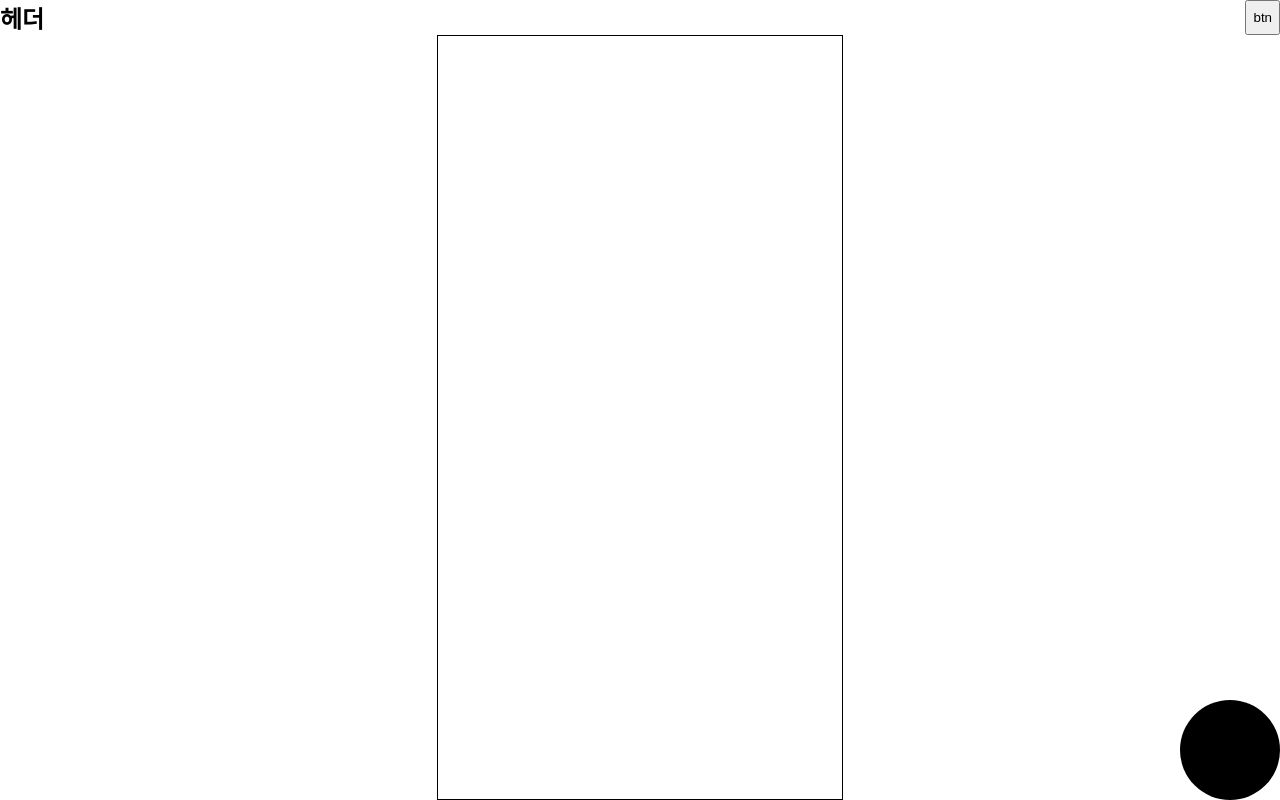
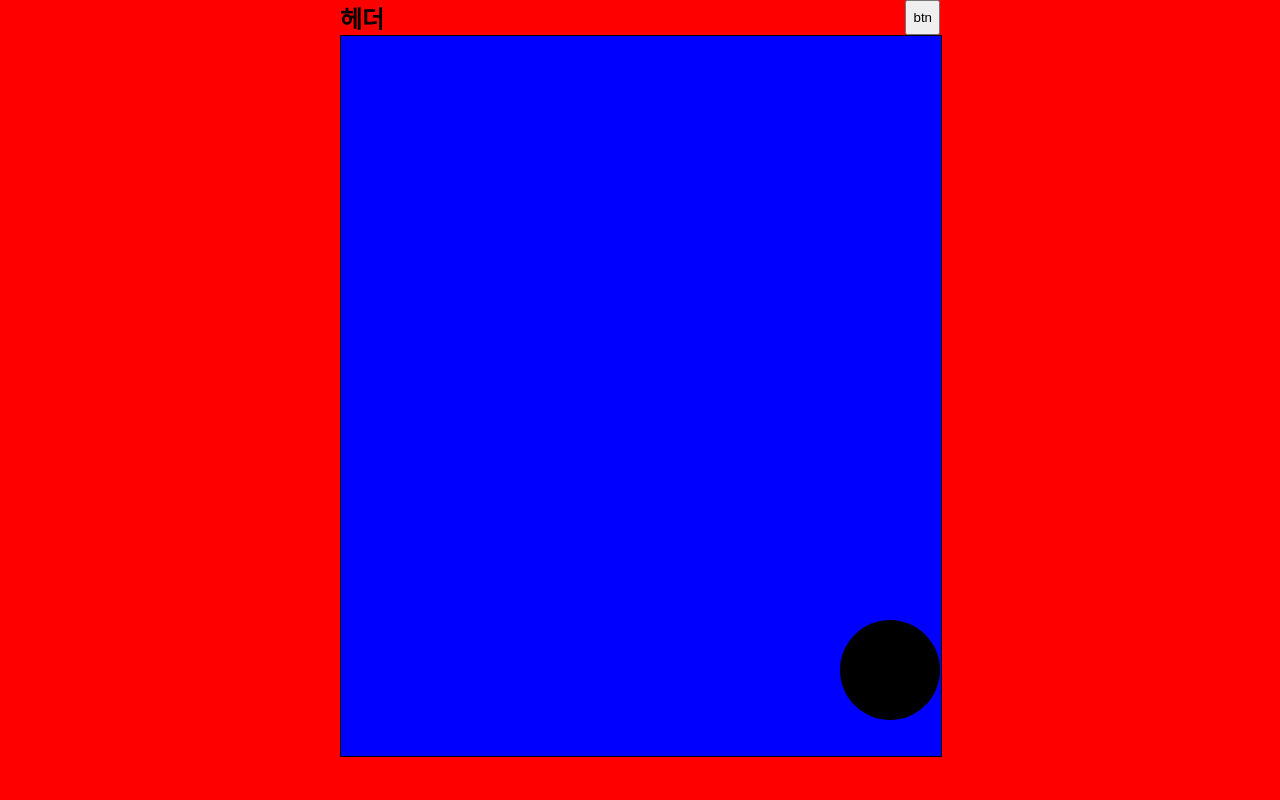
Before and after one commit to dndbekfrl1/writeHelper, a React (Create React App) app in the folder writehelper/: page / in a window 1280 px wide. Built offline with nearby package versions, Linux system fonts and the light colour scheme.

Commit message:
theme change

```diff
--- a/writehelper/src/App.css
+++ b/writehelper/src/App.css
@@ -1,3 +1,11 @@
+[app-theme="light"] {
+  --background-color: red;
+}
+
+[app-theme="dark"] {
+  --background-color: blue;
+}
+
 body,
 html {
   margin: 0;
@@ -8,15 +16,27 @@ html {
   -moz-osx-font-smoothing: grayscale;
   height: 100%;
   width: 100%;
+  display: flex;
+  justify-content: center;
 }
 #root {
   height: 100%;
+  width: 100%;
 }
+
 .App {
   display: flex;
   height: 100%;
   flex-direction: column;
   align-items: center;
+  width: 100%;
+  background-color: var(--background-color);
+}
+
+.wrapper {
+  position: relative;
+  width: 600px;
+  height: 90%;
 }
 
 code {
--- a/writehelper/src/App.js
+++ b/writehelper/src/App.js
@@ -1,11 +1,21 @@
 import Main from "./components/Main";
 import "./App.css";
+import { useState } from "react";
+import { ThemeContext } from "./theme";
 
 function App() {
+  const [theme, setTheme] = useState("light");
+
+  console.log("theme", theme);
+
   return (
-    <div className="App">
-      <Main />
-    </div>
+    <ThemeContext.Provider value={{ theme, setTheme }}>
+      <div className="App" app-theme={theme}>
+        <div className="wrapper">
+          <Main />
+        </div>
+      </div>
+    </ThemeContext.Provider>
   );
 }
 
--- a/writehelper/src/components/Main.js
+++ b/writehelper/src/components/Main.js
@@ -1,14 +1,14 @@
 import react from "react";
 import styled from "styled-components";
 import TextBox from "./TextBox";
-import ModeChange from "./ModeChange";
+import ThemeChange from "./ThemeChange";
 import Header from "./Header";
 function Main() {
   return (
     <>
       <Header />
       <TextBox />
-      <ModeChange />
+      <ThemeChange />
     </>
   );
 }
--- a/writehelper/src/components/ModeChange.js
+++ /dev/null
@@ -1,23 +0,0 @@
-import react from "react";
-import styled from "styled-components";
-
-function ModeChange() {
-  return (
-    <>
-      <ModeChangeButton />
-    </>
-  );
-}
-
-const ModeChangeButton = styled.div`
-  position: absolute;
-  bottom: 0;
-  right: 0;
-  width: 100px;
-  height: 100px;
-  cursor: pointer;
-  background-color: black;
-  border-radius: 100%;
-`;
-
-export default ModeChange;
--- a/writehelper/src/components/TextBox.js
+++ b/writehelper/src/components/TextBox.js
@@ -54,6 +54,16 @@ function TextBox() {
         text={text}
         onChange={onChange}
       ></TextAreaBlock>
+      {/* <ColorContext.Consumer>
+        {(value) => (
+          <TextAreaBlock
+            color={value.color}
+            ref={textarea}
+            text={text}
+            onChange={onChange}
+          ></TextAreaBlock>
+        )}
+      </ColorContext.Consumer> */}
     </>
   );
 }
@@ -63,9 +73,12 @@ const TextAreaBlock = styled.textarea`
   outline: none;
   overflow: auto;
   resize: none;
-  min-width: 400px;
   height: 100%;
   border: 1px solid black;
+  width: 100%;
+  margin: 0;
+  padding: 0;
+  background-color: ${(props) => props.color || "blue"};
 `;
 
 export default TextBox;
--- /dev/null
+++ b/writehelper/src/components/ThemeChange.js
@@ -0,0 +1,30 @@
+import react, { useContext } from "react";
+import styled from "styled-components";
+import { ThemeContext } from "../theme";
+
+function ThemeChange() {
+  const { theme, setTheme } = useContext(ThemeContext);
+
+  const onClick = () => {
+    setTheme(theme === "light" ? "dark" : "light");
+  };
+
+  return (
+    <>
+      <ThemeChangeButton onClick={onClick} />
+    </>
+  );
+}
+
+const ThemeChangeButton = styled.div`
+  position: absolute;
+  bottom: 0;
+  right: 0;
+  width: 100px;
+  height: 100px;
+  cursor: pointer;
+  background-color: black;
+  border-radius: 100%;
+`;
+
+export default ThemeChange;
--- /dev/null
+++ b/writehelper/src/modeType.js
@@ -0,0 +1,2 @@
+const modetype = { darkMode, lightMode };
+export default modetype;
--- /dev/null
+++ b/writehelper/src/theme.js
@@ -0,0 +1,3 @@
+import { createContext, useState } from "react";
+
+export const ThemeContext = createContext();
```
